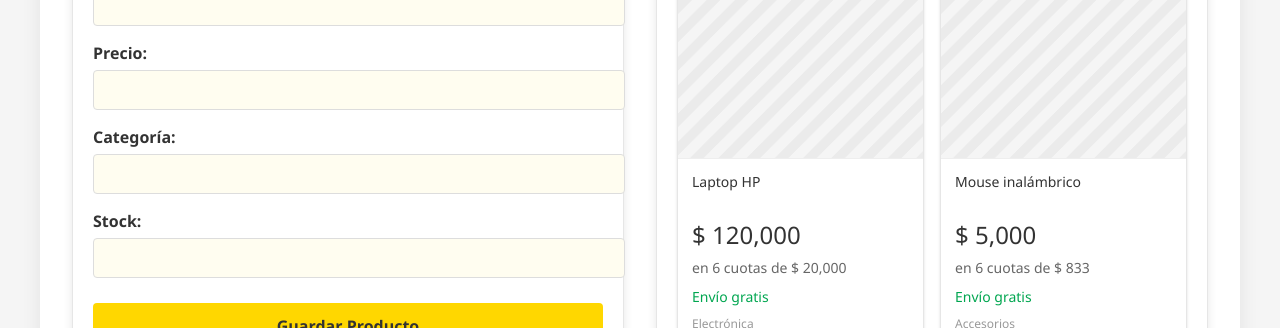
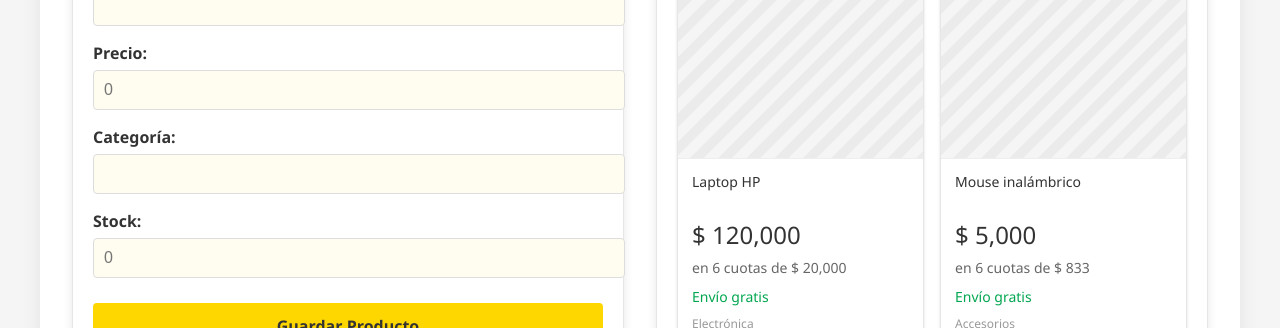
Before and after one commit to 4lexxe/pv_tp4_grupo4, a React (Vite) app: page / in a window 1280 px wide. Shown: the part 335-663 px from the top of the page. Built offline with nearby package versions, Linux system fonts and the light colour scheme.

Commit message:
fix: corregir manejo de campos numéricos en el formulario

```diff
--- a/src/components/ProductForm.jsx
+++ b/src/components/ProductForm.jsx
@@ -8,12 +8,24 @@
     stock: ''
   });
 
+  /***************************************
+   * MANEJO DE EVENTOS DEL FORMULARIO
+   ***************************************/
   const handleChange = (e) => {
     const { name, value } = e.target;
-    setProductData({
-      ...productData,
+
+    // Asegurarse de que los valores numéricos sean válidos
+    if ((name === 'price' || name === 'stock') && value !== '') {
+      // Permitir solo valores numéricos válidos o campo vacío
+      if (!/^\d*\.?\d*$/.test(value)) {
+        return; // No actualizar si no es un número válido
+      }
+    }
+
+    setProductData(prevData => ({
+      ...prevData,
       [name]: value
-    });
+    }));
   };
 
   const handleSubmit = (e) => {
@@ -22,8 +34,8 @@
     // Convertir valores numéricos
     const formattedProduct = {
       ...productData,
-      price: Number(productData.price),
-      stock: Number(productData.stock)
+      price: productData.price === '' ? 0 : Number(productData.price),
+      stock: productData.stock === '' ? 0 : Number(productData.stock)
     };
 
     // Llamar a la función proporcionada por el componente padre
@@ -57,13 +69,13 @@
         <div className="form-group">
           <label htmlFor="price">Precio:</label>
           <input
-            type="number"
+            type="text" /* Cambiado de 'number' a 'text' para mejor control */
             id="price"
             name="price"
             value={productData.price}
             onChange={handleChange}
+            placeholder="0"
             required
-            min="0"
           />
         </div>
 
@@ -82,13 +94,13 @@
         <div className="form-group">
           <label htmlFor="stock">Stock:</label>
           <input
-            type="number"
+            type="text" /* Cambiado de 'number' a 'text' para mejor control */
             id="stock"
             name="stock"
             value={productData.stock}
             onChange={handleChange}
+            placeholder="0"
             required
-            min="0"
           />
         </div>
 
```
